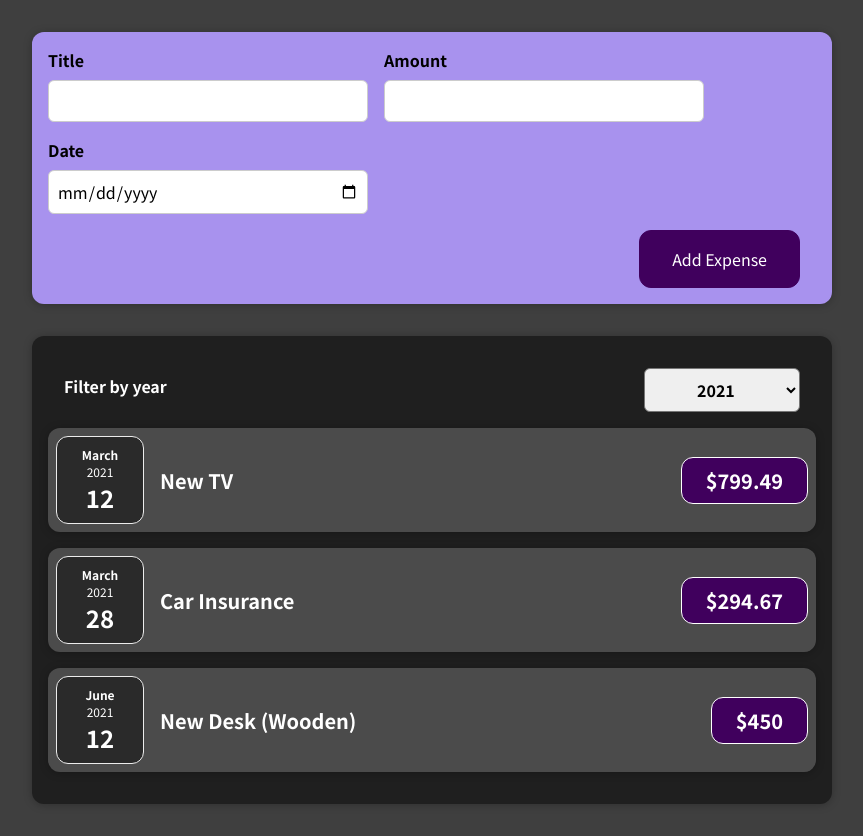
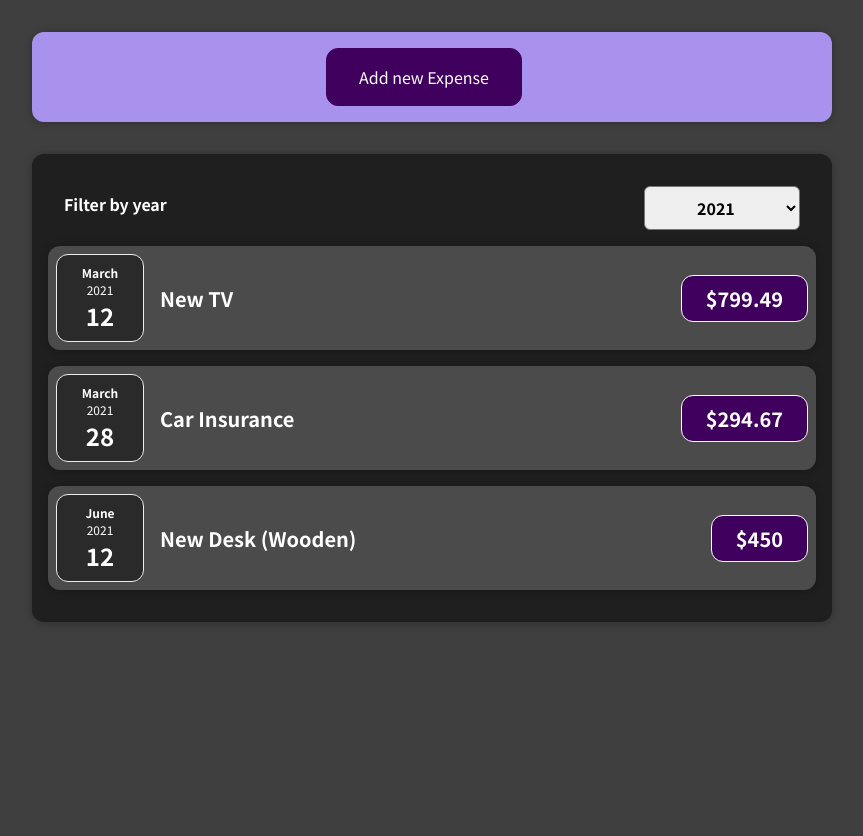
Before and after one commit to tatacsd/ExpensesTracker, a React (Create React App) app in the folder react-complete-guide/: page / in a window 1280 px wide. Shown: the whole page, without its empty margins (208-1071 px from the left). After the commit the page ends 800 px from the top, so only its background shows below. Built offline with nearby package versions, Linux system fonts and the light colour scheme.

Commit message:
Assignment: Time to Practice: Conditional Content

```diff
--- a/react-complete-guide/src/components/NewExpense/ExpenseForm.js
+++ b/react-complete-guide/src/components/NewExpense/ExpenseForm.js
@@ -6,6 +6,7 @@ const ExpenseForm = (props) => {
   const [title, setTitle] = useState("");
   const [amount, setAmount] = useState("");
   const [date, setDate] = useState("");
+  const [showExpenseForm, setShowExpenseForm] = useState(false);
 
   const titleChangeHandler = (event) => {
     setTitle(event.target.value);
@@ -34,9 +35,21 @@ const ExpenseForm = (props) => {
     setTitle("");
     setAmount("");
     setDate("");
+    setShowExpenseForm(false);
+  };
+
+  const addNewExpenseBtn = () => {
+    return (
+      <button type={"button"} onClick={() => setShowExpenseForm(true)}>
+        Add new Expense
+      </button>
+    );
   };
 
   return (
+    <div>
+      {!showExpenseForm && addNewExpenseBtn()}
+      {showExpenseForm && (
         <form onSubmit={submitHandler}>
           <div className="new-expense__controls">
             <div className="new-expense__control">
@@ -65,9 +78,14 @@ const ExpenseForm = (props) => {
             </div>
           </div>
           <div className="new-expense__actions">
+            <button type="button" onClick={() => setShowExpenseForm(false)}>
+              Cancel
+            </button>
             <button type={"submit"}>Add Expense</button>
           </div>
         </form>
+      )}
+    </div>
   );
 };
 
```
Lines whose indentation alone changed are shown as unchanged.
